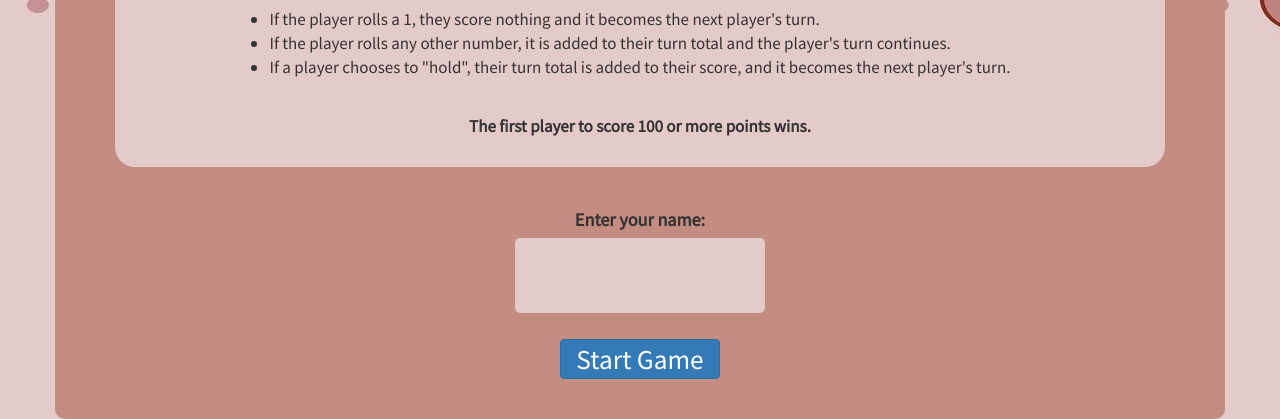
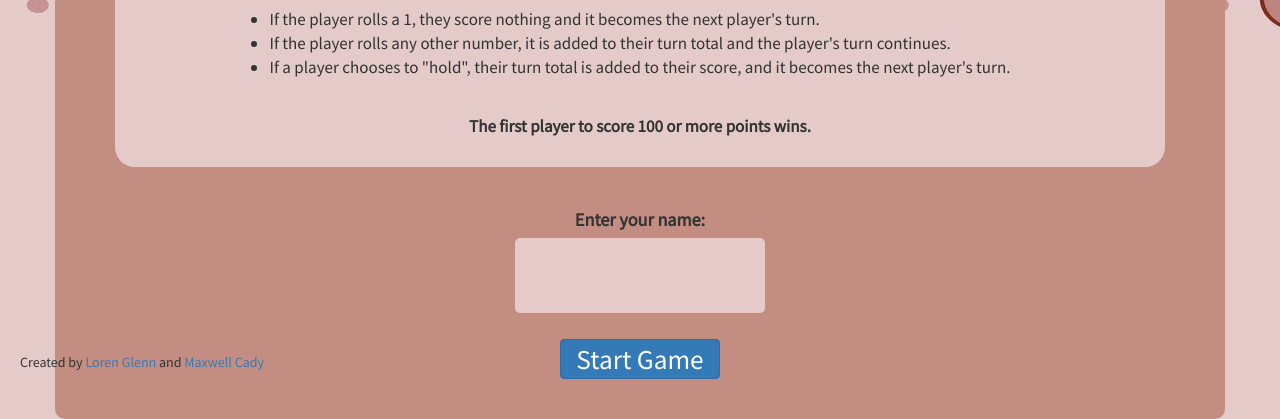
Before and after one commit to vegemouse/pig-dice, a plain HTML site: page index.html in a window 1280 px wide. Shown: the part 403-822 px from the top of the page. Drawn offline with nearby package versions, Linux system fonts and the light colour scheme.

Commit message:
add credits div

```diff
--- a/css/styles.css
+++ b/css/styles.css
@@ -151,3 +151,8 @@ li {
   margin: 20px;
   border-radius: 20px;
 }
+
+#credits {
+  position: absolute;
+  bottom: 5px;
+}
--- a/index.html
+++ b/index.html
@@ -77,8 +77,8 @@
           <button class="btn btn-danger" type="button" id="hold">Bank Score</button>
         </div>
       </div>
-
     </div>
+    <div id="credits">Created by <a href="https://github.com/lorenglenn" target="_blank">Loren Glenn</a> and <a href="https://github.com/vegemouse" target="_blank">Maxwell Cady</a></div>
 
   </body>
 </html>
```
